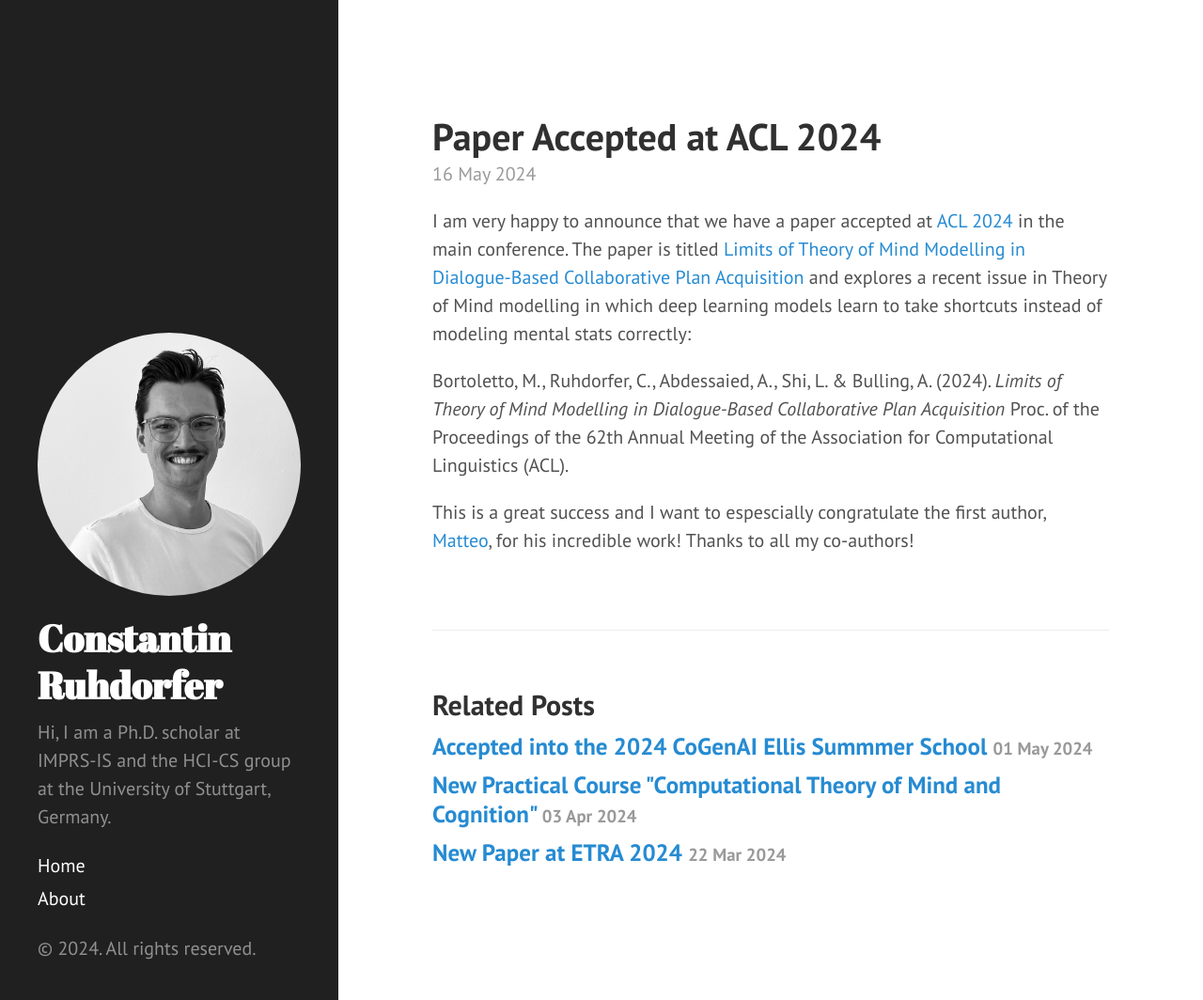
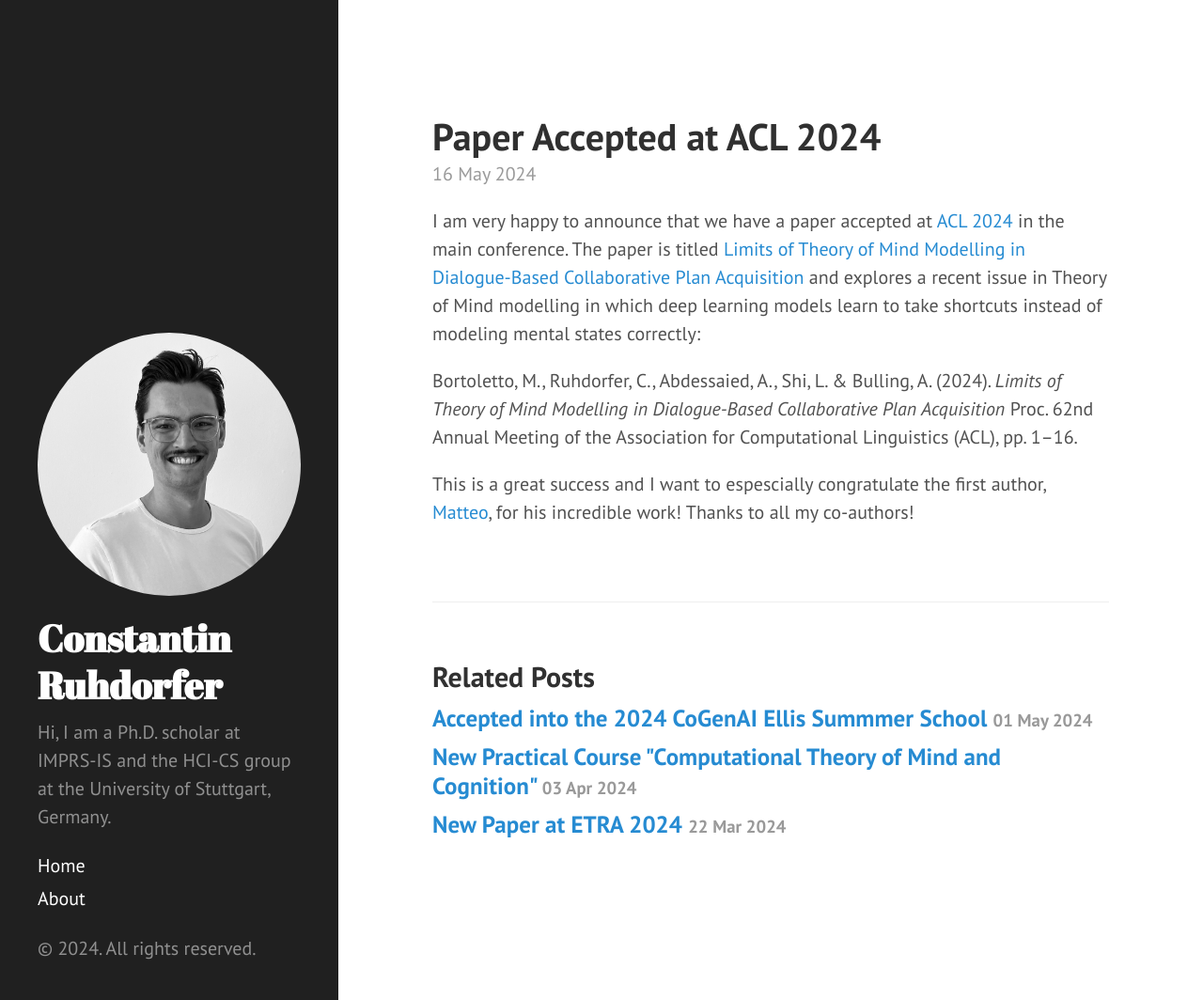
Before and after one commit to ConstantinRuhdorfer/constantinruhdorfer.github.io, a Jekyll site: the page built from _posts/2024-05-16-ACL2024.md, in a window 1280 px wide and 1064 px high. Shown: the whole window at 94% size. Built offline with Jekyll 4.4.1, drawn with Linux system fonts in a browser that asks for light colours.

Commit message:
Update 2024-05-16-ACL2024.md

```diff
--- a/_posts/2024-05-16-ACL2024.md
+++ b/_posts/2024-05-16-ACL2024.md
@@ -4,11 +4,11 @@
 ---
 
 I am very happy to announce that we have a paper accepted at [ACL 2024](https://2024.aclweb.org) in the main conference.
-The paper is titled [Limits of Theory of Mind Modelling in Dialogue-Based Collaborative Plan Acquisition]() and explores a recent issue in Theory of Mind modelling in which deep learning models learn to take shortcuts instead of modeling mental stats correctly:
+The paper is titled [Limits of Theory of Mind Modelling in Dialogue-Based Collaborative Plan Acquisition](https://www.perceptualui.org/publications/bortoletto24_acl.pdf) and explores a recent issue in Theory of Mind modelling in which deep learning models learn to take shortcuts instead of modeling mental states correctly:
 
 Bortoletto, M., Ruhdorfer, C., Abdessaied, A., Shi, L. & Bulling, A. (2024).
 *Limits of Theory of Mind Modelling in Dialogue-Based Collaborative Plan Acquisition*
-Proc. of the Proceedings of the 62th Annual Meeting of the Association for Computational Linguistics (ACL).
+Proc. 62nd Annual Meeting of the Association for Computational Linguistics (ACL), pp. 1–16.
 
 This is a great success and I want to espescially congratulate the first author, [Matteo](https://mattbortoletto.github.io), for his incredible work!
 Thanks to all my co-authors!
```
